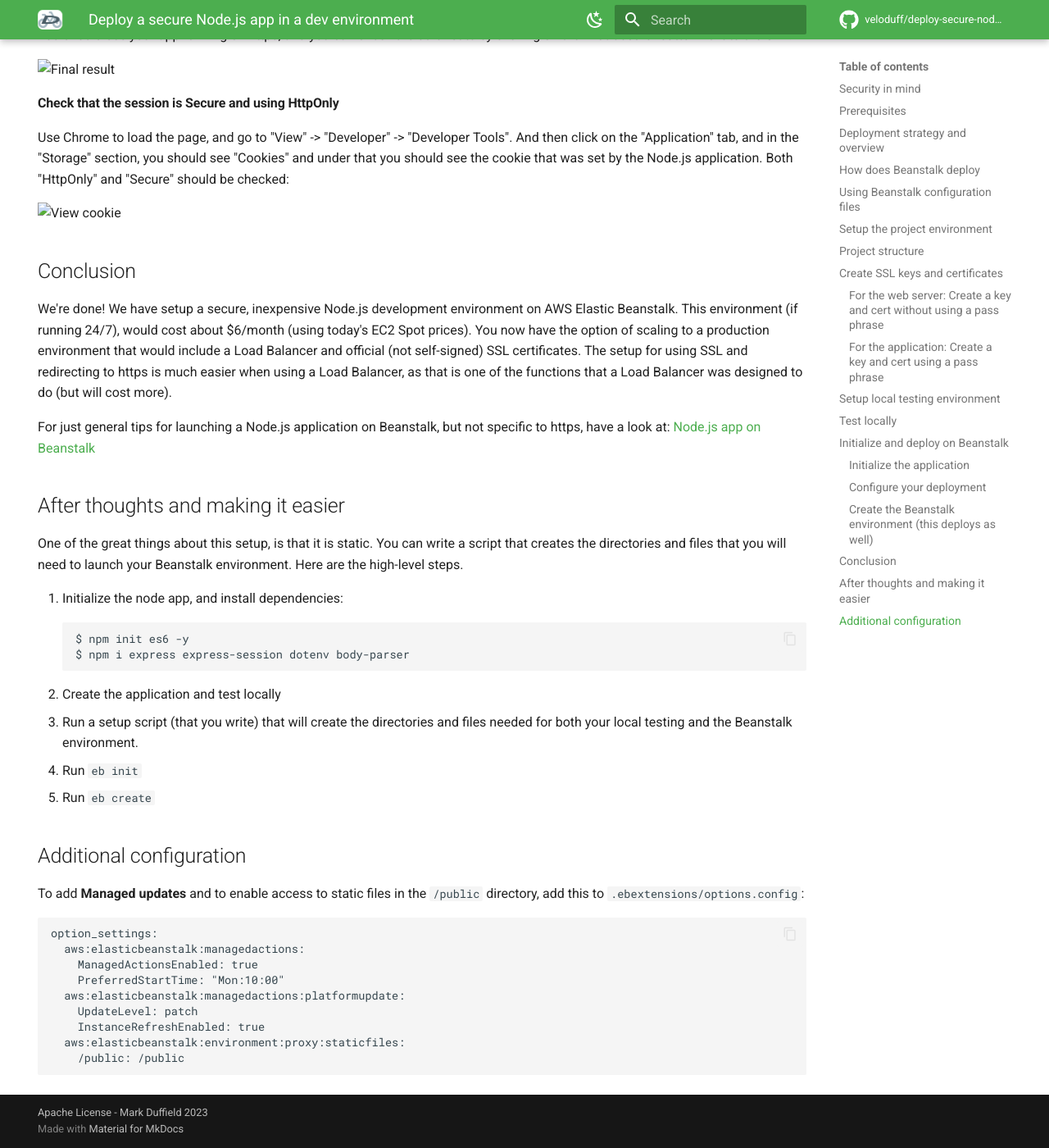
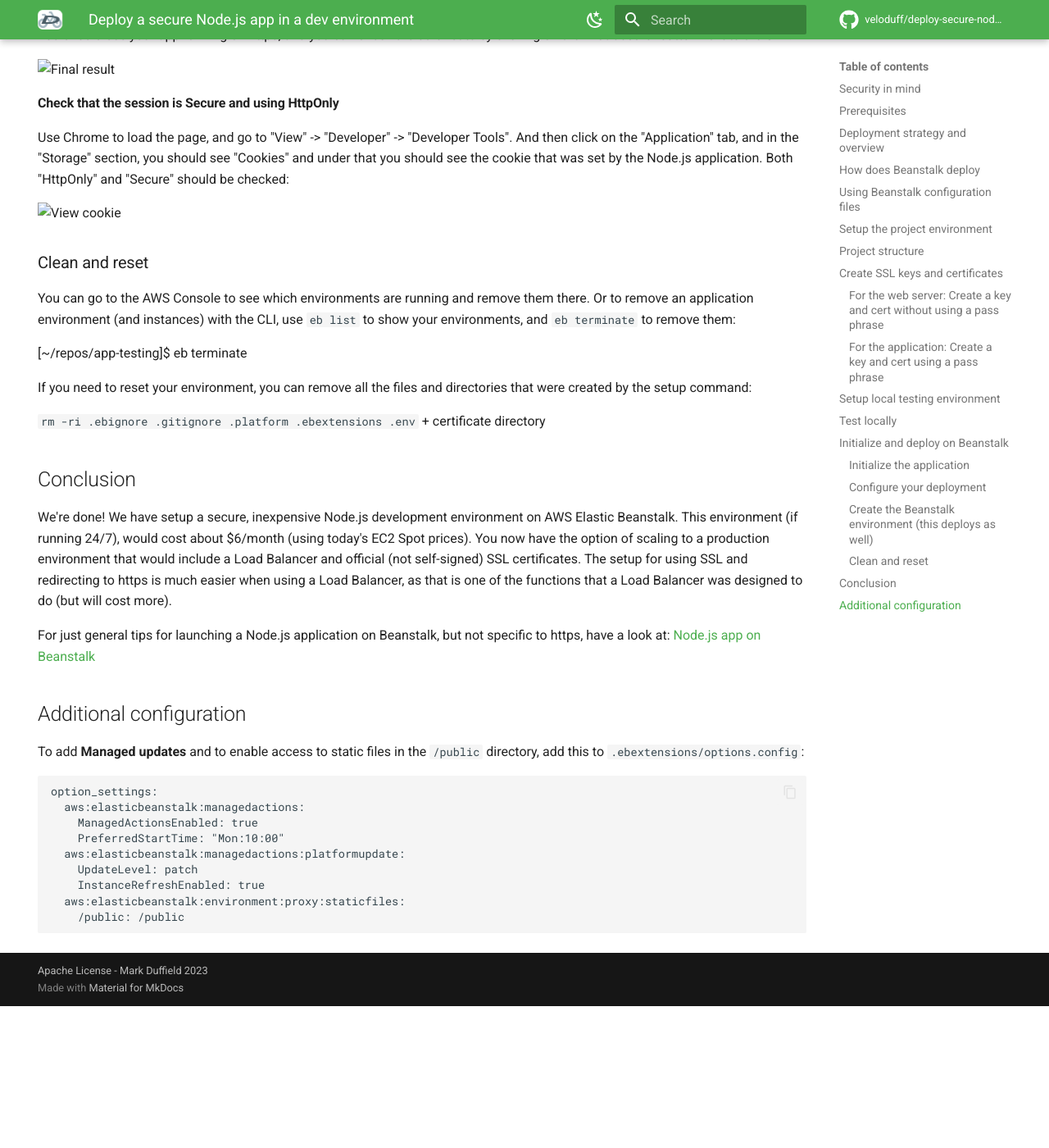
Before and after one commit to veloduff/deploy-secure-nodejs-env, an MkDocs documentation site: the page built from docs/index.md, in a window 1280 px wide and 1400 px high, scrolled down 14578 px. Shown: the whole window at 82% size. Built offline with MkDocs 1.6.1 and Material for MkDocs 9.7.7, drawn with Linux system fonts in a browser that asks for light colours; comment, search, counter and statistics services are not loaded; after the commit the page ends 15805 px from its top, so only the background shows below that.

Commit message:
updating readme and docs

````diff
--- a/docs/index.md
+++ b/docs/index.md
@@ -616,25 +616,21 @@
 
 ![View cookie](_images/cookie_status.png)
 
+### Clean and reset
+
+You can go to the AWS Console to see which environments are running and remove them there. Or to remove an application environment (and instances) with the CLI, use `eb list` to show your environments, and `eb terminate` to remove them:
+
+[~/repos/app-testing]$ eb terminate <env_name>
+
+If you need to reset your environment, you can remove all the files and directories that were created by the setup command:
+
+`rm -ri .ebignore .gitignore .platform .ebextensions .env` + certificate directory
+
 ## Conclusion
 
 We're done! We have setup a secure, inexpensive Node.js development environment on AWS Elastic Beanstalk. This environment (if running 24/7), would cost about $6/month (using today's EC2 Spot prices). You now have the option of scaling to a production environment that would include a Load Balancer and official (not self-signed) SSL certificates. The setup for using SSL and redirecting to https is much easier when using a Load Balancer, as that is one of the functions that a Load Balancer was designed to do (but will cost more).
 
 For just general tips for launching a Node.js application on Beanstalk, but not specific to https, have a look at: [Node.js app on Beanstalk](https://docs.aws.amazon.com/elasticbeanstalk/latest/dg/create_deploy_nodejs_express.html)
-
-## After thoughts and making it easier
-
-One of the great things about this setup, is that it is static. You can write a script that creates the directories and files that you will need to launch your Beanstalk environment. Here are the high-level steps.
-
-1. Initialize the node app, and install dependencies:
-   ```
-   $ npm init es6 -y
-   $ npm i express express-session dotenv body-parser
-   ```
-1. Create the application and test locally
-1. Run a setup script (that you write) that will create the directories and files needed for both your local testing and the Beanstalk environment.
-1. Run `eb init`
-1. Run `eb create`
 
 ## Additional configuration
 
````
Also changed, not shown: README.md (+1 -1 lines).
